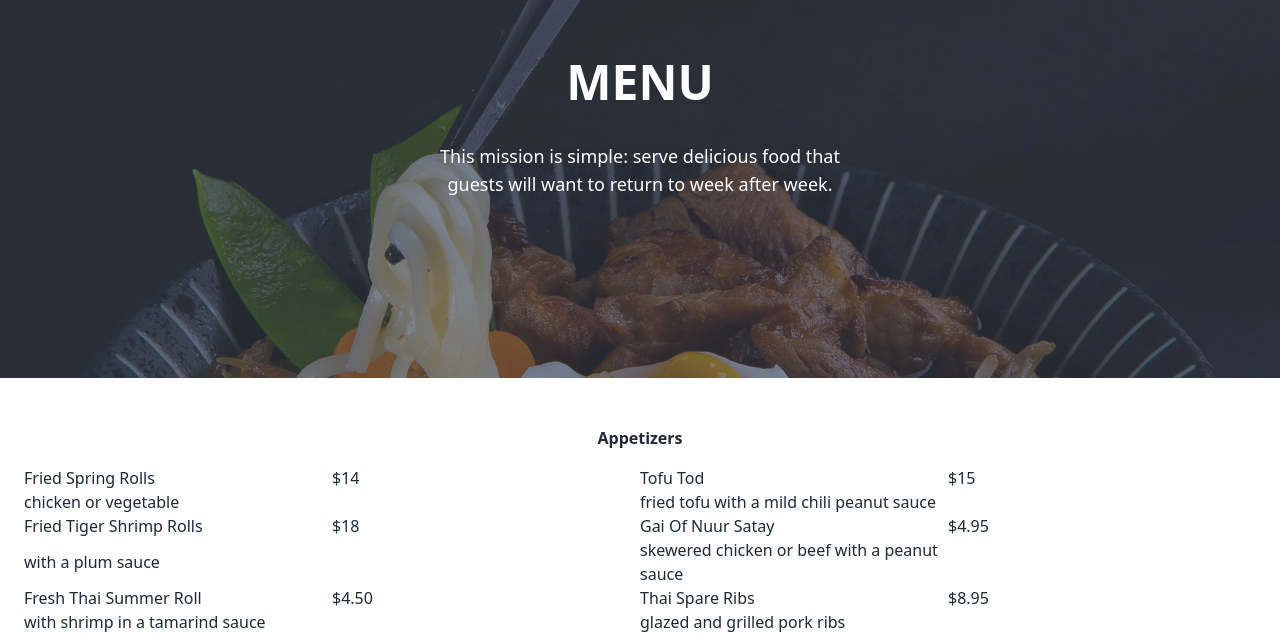
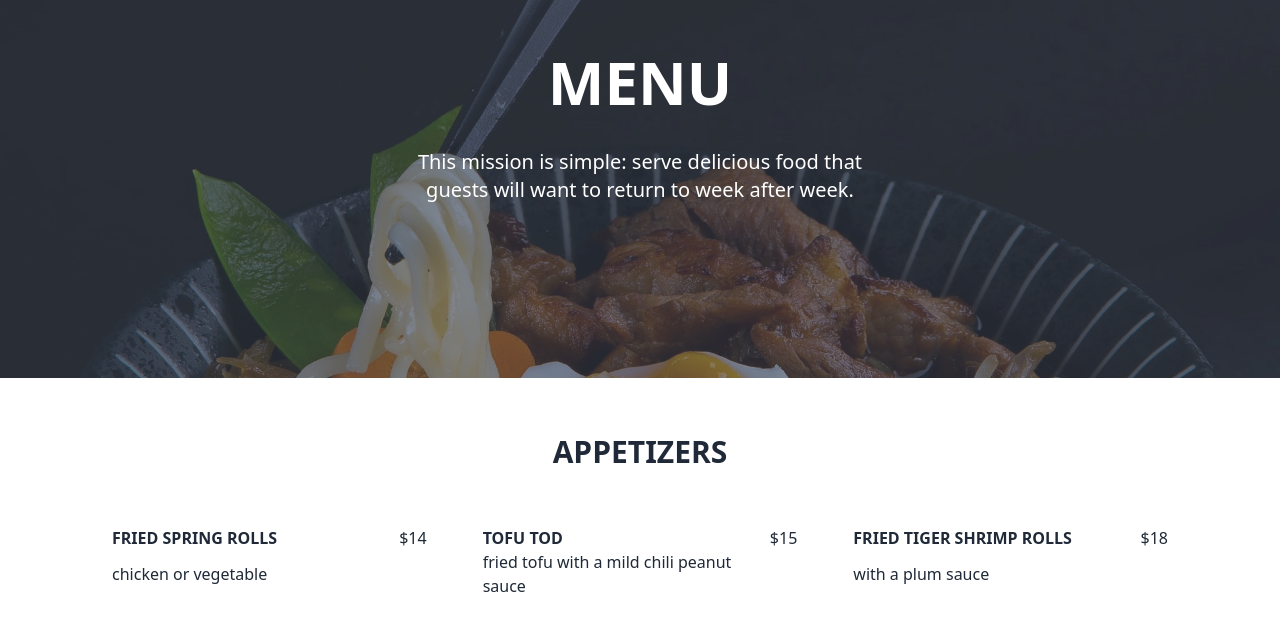
Before and after one commit to anthonypz/kitchen-saga, a website: page menu.html in a window 1280 px wide. Shown: the part 166-800 px from the top of the page. Drawn offline with Linux system fonts and the light colour scheme.

Commit message:
Style the Menu section

```diff
--- a/menu.html
+++ b/menu.html
@@ -54,50 +54,50 @@
         </div>
       </div>
       <!-- Page content here -->
-      <!-- Reservations -->
+      <!-- Mini Hero Section -->
       <div class="hero min-h-min" style="background-image: url(./images/foodbowl.jpg);">
         <div class="hero-overlay bg-opacity-60 py-60"></div>
         <div class="hero-content text-center text-neutral-content">
           <div class="max-w-md">
-            <h1 class="mb-9 text-5xl font-bold uppercase">Menu</h1>
-            <p class="mb-5 text-lg text-">This mission is simple: serve delicious food that guests will want to return
+            <h1 class="mb-9 text-6xl font-bold uppercase">Menu</h1>
+            <p class="mb-5 text-xl text-">This mission is simple: serve delicious food that guests will want to return
               to week after week.</p>
           </div>
         </div>
       </div>
 
       <!-- Menu -->
-      <div class="grid grid-cols-1 md:grid-cols-2 py-12 px-6 w-full">
-        <h2 class="text-center font-bold mb-4 md:col-span-2">Appetizers</h2>
-        <div class="inline-grid grid-cols-2">
-          <h2 class="col-start-1">Fried Spring Rolls</h2>
+      <div class="grid grid-cols-1 md:grid-cols-2 xl:grid-cols-3 py-14 px-6 lg:px-28 w-full gap-14">
+        <h2 class="text-center font-bold md:col-span-2 xl:col-span-3 text-3xl uppercase">Appetizers</h2>
+        <div class="inline-grid">
+          <h2 class="col-start-1 uppercase font-bold">Fried Spring Rolls</h2>
           <p class="col-start-1">chicken or vegetable</p>
-          <p class="col-start-2 row-start-1">$14</p>
+          <p class="col-start-2 row-start-1 text-right pl-4">$14</p>
         </div>
-        <div class="inline-grid grid-cols-2">
-          <h2 class="col-start-1">Tofu Tod</h2>
+        <div class="inline-grid">
+          <h2 class="col-start-1 uppercase font-bold">Tofu Tod</h2>
           <p class="col-start-1">fried tofu with a mild chili peanut sauce</p>
-          <p class="col-start-2 row-start-1">$15</p>
+          <p class="col-start-2 row-start-1 text-right pl-4">$15</p>
         </div>
-        <div class="inline-grid grid-cols-2">
-          <h2 class="col-start-1">Fried Tiger Shrimp Rolls</h2>
+        <div class="inline-grid">
+          <h2 class="col-start-1 uppercase font-bold">Fried Tiger Shrimp Rolls</h2>
           <p class="col-start-1">with a plum sauce</p>
-          <p class="col-start-2 row-start-1">$18</p>
+          <p class="col-start-2 row-start-1 text-right pl-4">$18</p>
         </div>
-        <div class="inline-grid grid-cols-2">
-          <h2 class="col-start-1">Gai Of Nuur Satay</h2>
+        <div class="inline-grid">
+          <h2 class="col-start-1 uppercase font-bold">Gai Of Nuur Satay</h2>
           <p class="col-start-1">skewered chicken or beef with a peanut sauce</p>
-          <p class="col-start-2 row-start-1">$4.95</p>
+          <p class="col-start-2 row-start-1 text-right pl-4">$4.95</p>
         </div>
-        <div class="inline-grid grid-cols-2">
-          <h2 class="col-start-1">Fresh Thai Summer Roll</h2>
+        <div class="inline-grid">
+          <h2 class="col-start-1 uppercase font-bold">Fresh Thai Summer Roll</h2>
           <p class="col-start-1">with shrimp in a tamarind sauce</p>
-          <p class="col-start-2 row-start-1">$4.50</p>
+          <p class="col-start-2 row-start-1 text-right pl-4">$4.50</p>
         </div>
-        <div class="inline-grid grid-cols-2">
-          <h2 class="col-start-1">Thai Spare Ribs</h2>
+        <div class="inline-grid">
+          <h2 class="col-start-1 uppercase font-bold">Thai Spare Ribs</h2>
           <p class="col-start-1">glazed and grilled pork ribs</p>
-          <p class="col-start-2 row-start-1">$8.95</p>
+          <p class="col-start-2 row-start-1 text-right pl-4">$8.95</p>
         </div>
       </div>
 
```
Also changed, not shown: dist/output.css.
